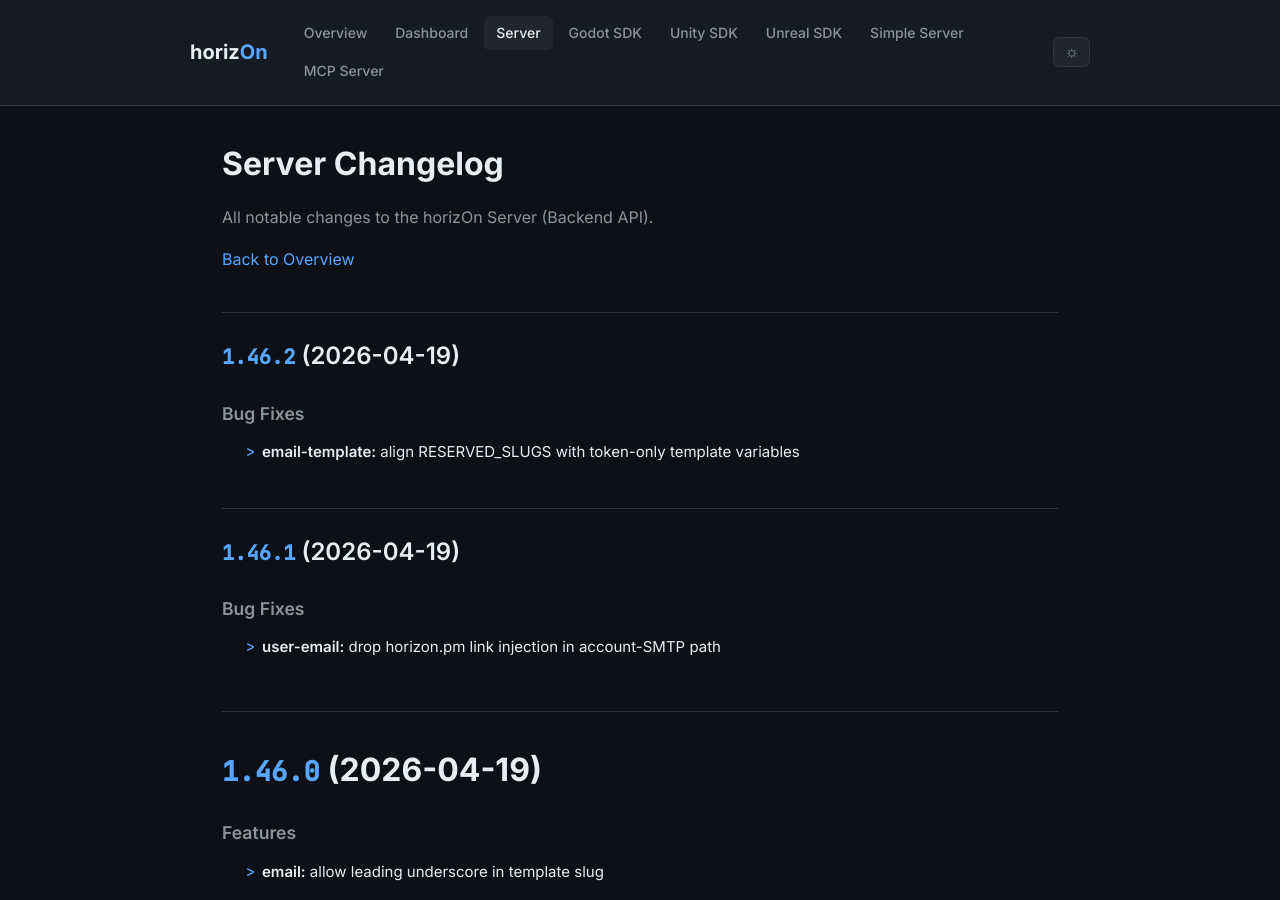
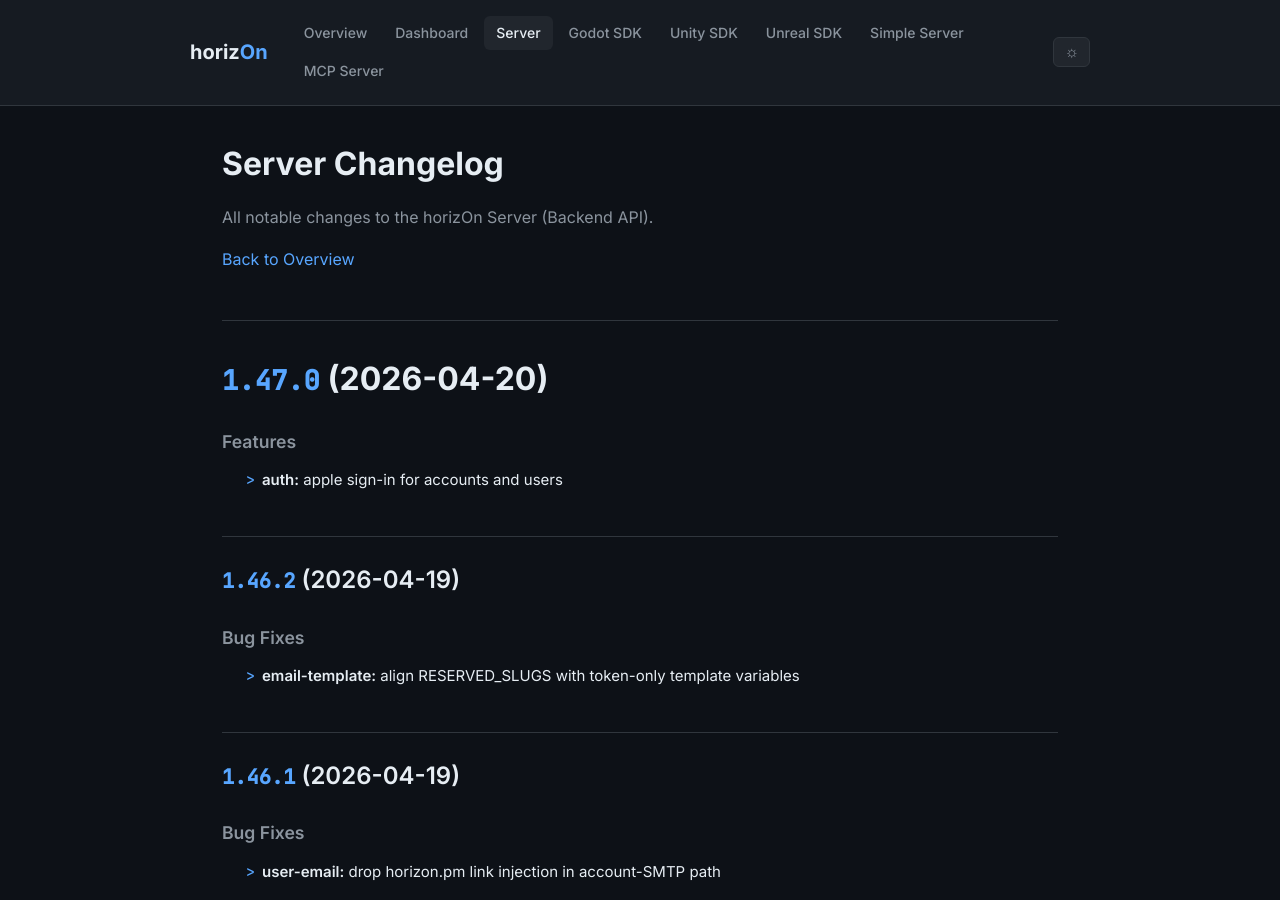
Before and after one commit to ProjectMakersDE/horizOn-Changelog, a Jekyll site: the page built from server-changelog.md, in a window 1280 px wide and 900 px high. Built offline with Jekyll 4.4.1, drawn with Linux system fonts in a browser that asks for light colours.

Commit message:
chore: sync changelogs [skip ci]

```diff
--- a/server-changelog.md
+++ b/server-changelog.md
@@ -8,6 +8,13 @@ title: Server Changelog
 All notable changes to the horizOn Server (Backend API).
 
 [Back to Overview](.)
+
+# [1.47.0](https://github.com/ProjectMakersDE/horizOn-Server/compare/v1.46.2...v1.47.0) (2026-04-20)
+
+
+### Features
+
+* **auth:** apple sign-in for accounts and users ([863689c](https://github.com/ProjectMakersDE/horizOn-Server/commit/863689c64a9743726d2c2441ce7e55fc6b3d7db6))
 
 ## [1.46.2](https://github.com/ProjectMakersDE/horizOn-Server/compare/v1.46.1...v1.46.2) (2026-04-19)
 
```
Also changed, not shown: index.md (+1 -1 lines).
